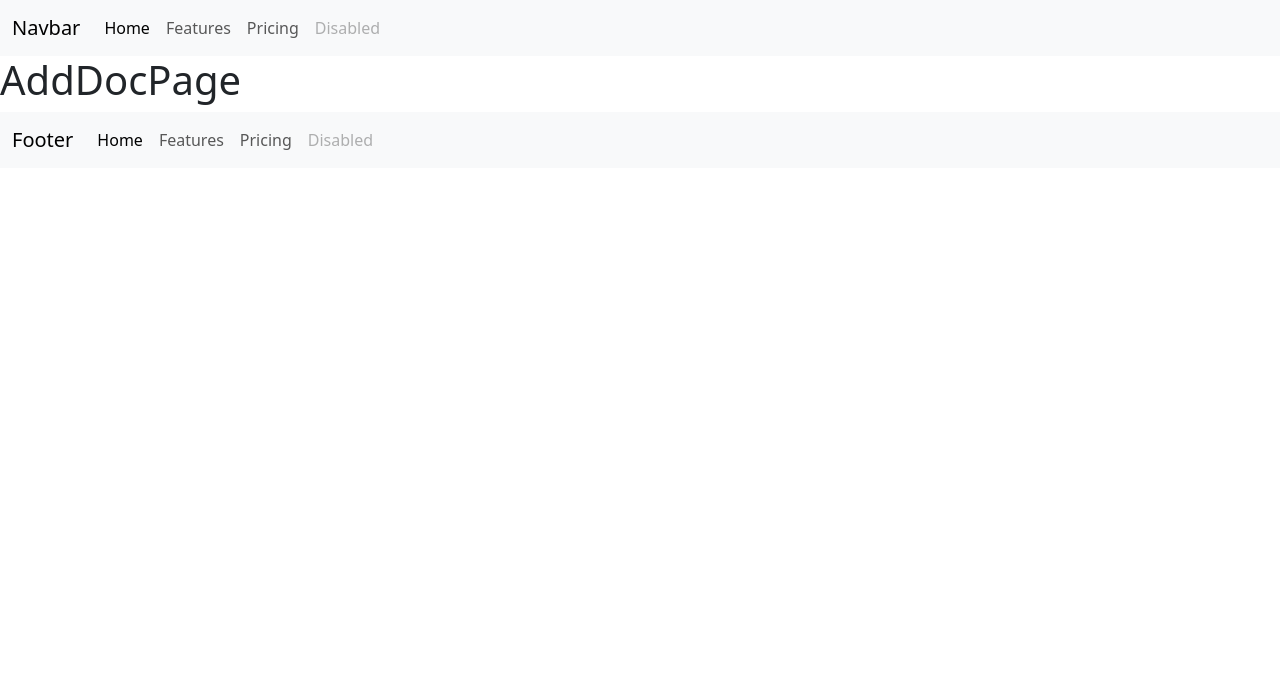
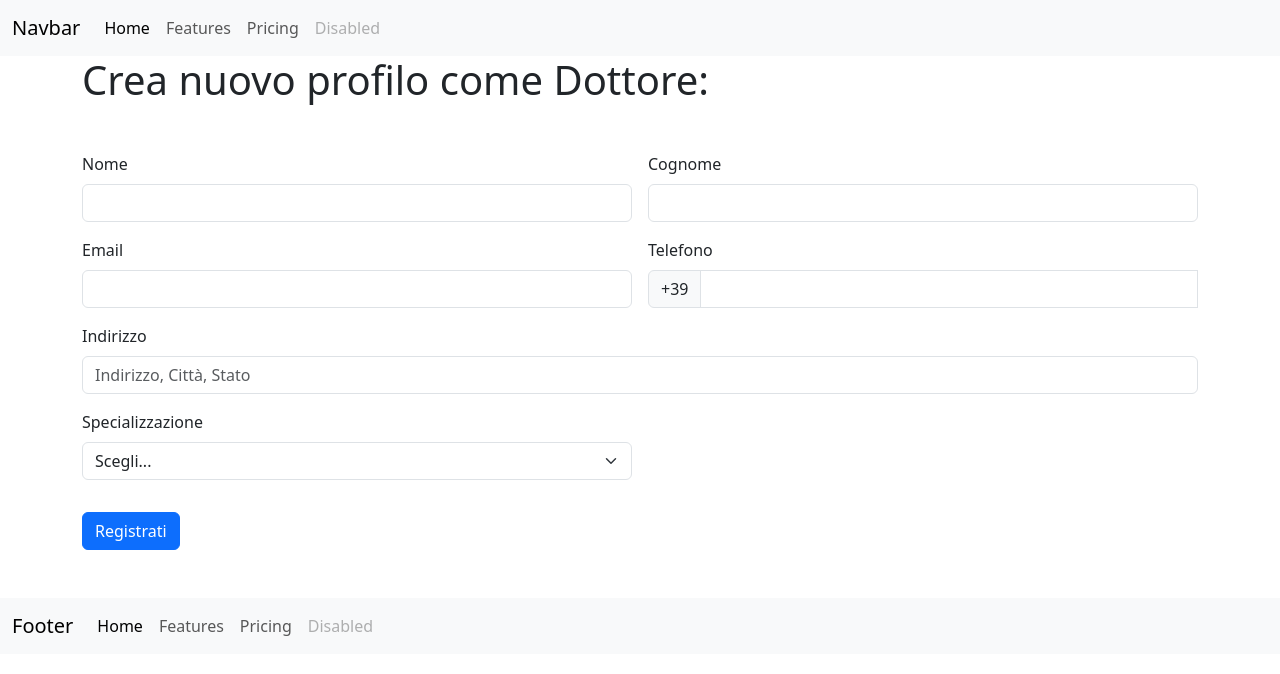
Before and after one commit to MarcoProstamo/bdoctors-frontend, a React (Vite) app: page /doctors/add in a window 1280 px wide. Shown: the top 674 px of the page. Built offline with nearby package versions, Linux system fonts and the light colour scheme; no server answers.

Commit message:
test layout Form Doctor

```diff
--- a/src/assets/pages/AddDoctorPage.jsx
+++ b/src/assets/pages/AddDoctorPage.jsx
@@ -1,3 +1,131 @@
 export default function AddDoctorPage() {
-  return <h1>AddDocPage</h1>;
+  const handleFormSubmit = (event) => {
+    const form = event.target;
+    if (!form.checkValidity()) {
+      event.preventDefault();
+    }
+    form.classList.add("was-validated");
+  };
+
+  return (
+    <>
+      <div className="container">
+        <h1>Crea nuovo profilo come Dottore: </h1>
+        <div className="my-5">
+          <form
+            className="row g-3 needs-validation"
+            noValidate
+            onSubmit={handleFormSubmit}
+          >
+            <div className="col-md-6">
+              <label htmlFor="inputName" className="form-label">
+                Nome
+              </label>
+              <input
+                type="text"
+                className="form-control"
+                id="inputName"
+                required
+              />
+              <div className="valid-feedback"></div>
+              <div className="invalid-feedback">Campo obbligatorio</div>
+            </div>
+
+            <div className="col-md-6">
+              <label htmlFor="inputSurname" className="form-label">
+                Cognome
+              </label>
+              <input
+                type="text"
+                className="form-control"
+                id="inputSurname"
+                required
+              />
+              <div className="valid-feedback"></div>
+              <div className="invalid-feedback">Campo obbligatorio</div>
+            </div>
+
+            <div className="col-md-6">
+              <label htmlFor="inputEmail" className="form-label">
+                Email
+              </label>
+              <input
+                type="email"
+                className="form-control"
+                id="inputEmail"
+                required
+              />
+              <div className="valid-feedback"></div>
+              <div className="invalid-feedback">Campo obbligatorio</div>
+            </div>
+
+            <div className="col-md-6">
+              <label htmlFor="inputTelephone" className="form-label">
+                Telefono
+              </label>
+              <div className="input-group">
+                <span className="input-group-text">+39</span>
+                <input
+                  type="telephone"
+                  className="form-control"
+                  id="inputTelephone"
+                  required
+                />
+                <div className="valid-feedback"></div>
+                <div className="invalid-feedback">Campo obbligatorio</div>
+              </div>
+            </div>
+
+            <div className="col-12">
+              <label htmlFor="inputAddress" className="form-label">
+                Indirizzo
+              </label>
+              <input
+                type="text"
+                className="form-control"
+                id="inputAddress"
+                placeholder="Indirizzo, Città, Stato"
+                required
+              />
+              <div className="valid-feedback"></div>
+              <div className="invalid-feedback">Campo obbligatorio</div>
+            </div>
+
+            <div className="col-md-6">
+              <label htmlFor="inputSpecialization" className="form-label">
+                Specializzazione
+              </label>
+              <select
+                id="inputSpecialization"
+                className="form-select "
+                required
+              >
+                <option selected disabled value="">
+                  Scegli...
+                </option>
+                <option value="1">Cardiologia</option>
+                <option value="2">Dermatologia</option>
+                <option value="3">Pediatria</option>
+                <option value="4">Neurologia</option>
+                <option value="5">Psichiatria</option>
+                <option value="6">Ortopedia</option>
+                <option value="7">Oncologia</option>
+                <option value="8">Chirurgia Generale</option>
+                <option value="9">Ginecologia</option>
+                <option value="10">Oftalmologia</option>
+              </select>
+              <div className="valid-feedback"></div>
+              <div className="invalid-feedback">Campo obbligatorio</div>
+            </div>
+
+            <div className="col-12">
+              <button type="submit" className="btn btn-primary mt-3">
+                Registrati
+              </button>
+            </div>
+          </form>
+        </div>
+      </div>
+    </>
+  );
 }
```
